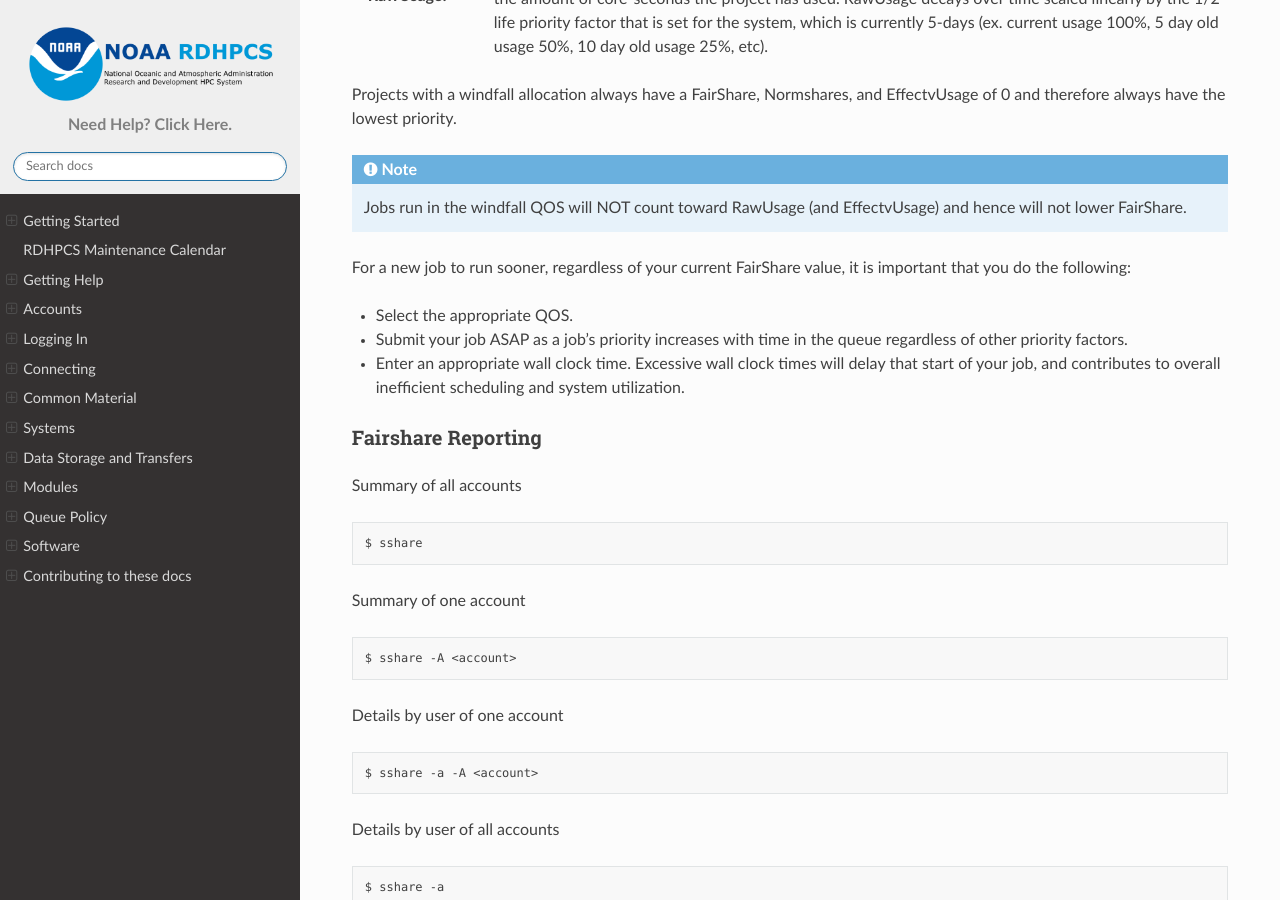
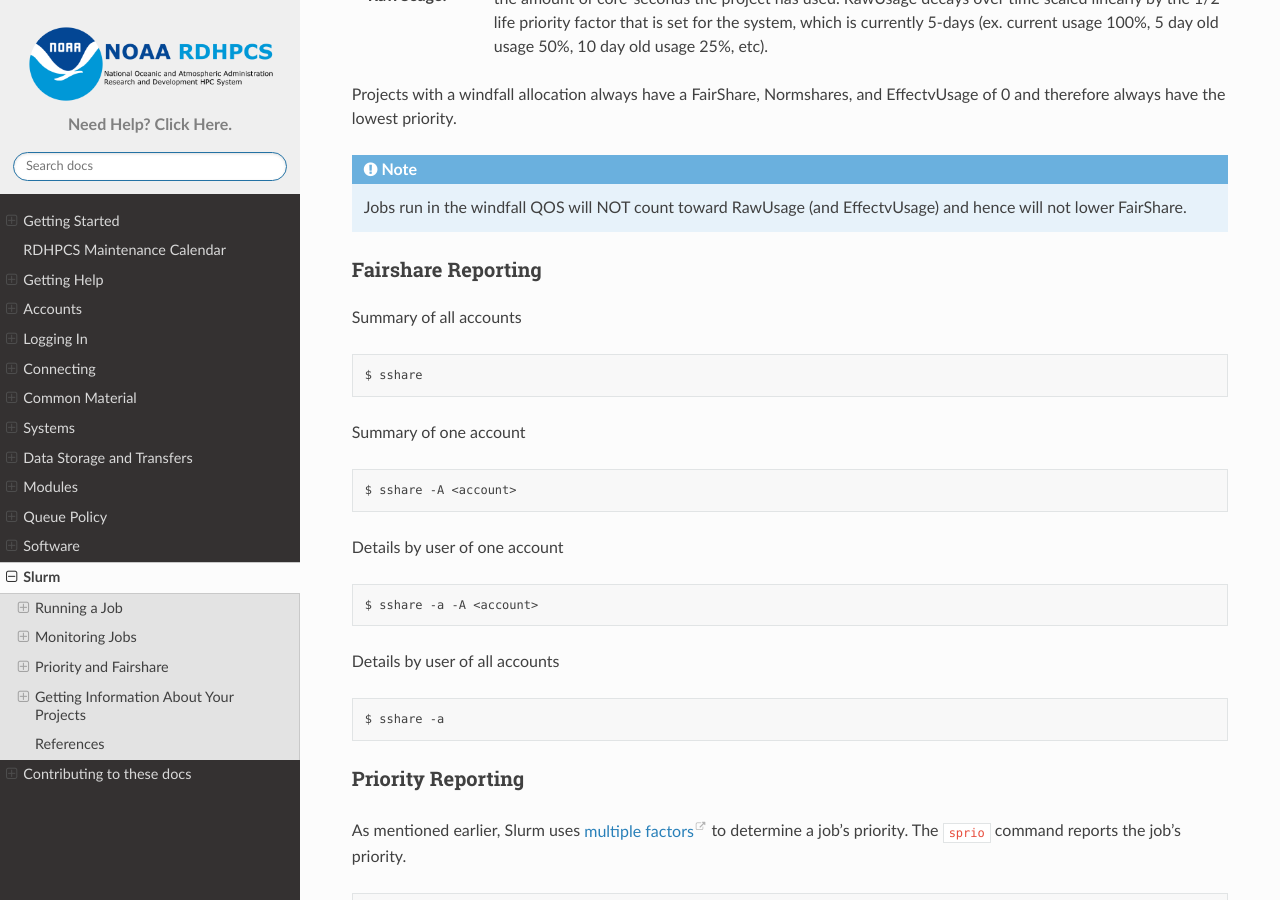
Before and after one commit to NOAA-RDHPCS/noaa-rdhpcs.github.io, a Sphinx documentation site: the page built from source/slurm/index.rst, in a window 1280 px wide and 900 px high, scrolled down 8702 px. Built offline with Sphinx 7.4.7 and the Read the Docs theme 2.0.0, drawn with Linux system fonts in a browser that asks for light colours; pages that are not in the unit, such as notebooks, are missing from menus; some of the changed text lies outside the part shown.

Commit message:
Clean lint for slurm

```diff
--- a/source/index.rst
+++ b/source/index.rst
@@ -104,13 +104,13 @@ Software
 
    software/index
 
-SLURM Tips
-==========
+SLURM
+=====
 
 .. toctree::
    :maxdepth: 2
 
-   slurm_tips/index
+   slurm/index
 
 How to contribute to the Documentation
 ======================================
--- a/source/slurm/index.rst
+++ b/source/slurm/index.rst
@@ -560,12 +560,6 @@ EffectvUsage of 0 and therefore always have the lowest priority.
    Jobs run in the windfall QOS will NOT count toward RawUsage (and
    EffectvUsage) and hence will not lower FairShare.
 
-For a new job to run sooner, regardless of your current FairShare value, it is important that you do the following:
-
-- Select the appropriate QOS.
-- Submit your job ASAP as a job’s priority increases with time in the queue regardless of other priority factors.
-- Enter an appropriate wall clock time. Excessive wall clock times will delay that start of your job, and contributes to overall inefficient scheduling and system utilization.
-
 Fairshare Reporting
 -------------------
 
@@ -694,13 +688,13 @@ The ``saccount_params`` will show your current:
    $ saccount_params
 
    Account Params -- Information regarding project associations for userid
-	   Home Quota (/home/userid) Used: 4149 MB Quota: 5120 MB
+      Home Quota (/home/userid) Used: 4149 MB Quota: 5120 MB
 
-	   Project: projid
-		   FairShare=1.000 (91/91)
-		   Partition Access: ALL
-		   Available QOSes: gpuwf,windfall
-			Directory: /scratch[12]/[portfolio]/projid DiskInUse=206372 GB, Quota=255000 GB, Files=5721717, FileQUota=51000000
+      Project: projid
+         FairShare=1.000 (91/91)
+         Partition Access: ALL
+         Available QOSes: gpuwf,windfall
+         Directory: /scratch[12]/[portfolio]/projid DiskInUse=206372 GB, Quota=255000 GB, Files=5721717, FileQUota=51000000
 
 shpcrpt
 -------
@@ -710,10 +704,18 @@ allocation, and the current month to date (MTD) compute usage information on
 all your project(s), detailed project information by user, and summary
 information for all projects on the system.
 
-By default, ``shpcprt`` ithout any arguments, you will receive an error message. You must use `-c` or ``--cluster`` to identify the cluster.
-
 On some RDHPCS system, ``shpcrpt`` is available after loading the ``shpcrpt``
 module.
+
+.. tab-set::
+
+  .. tab-item:: Gaea
+    :sync: gaea
+
+    .. code-block:: shell
+
+      $ module use /usw/shpcrpt/modulefiles
+      $ module load shpcrpt
 
 Use ``shpcrpt --help`` for more details.
 
```
